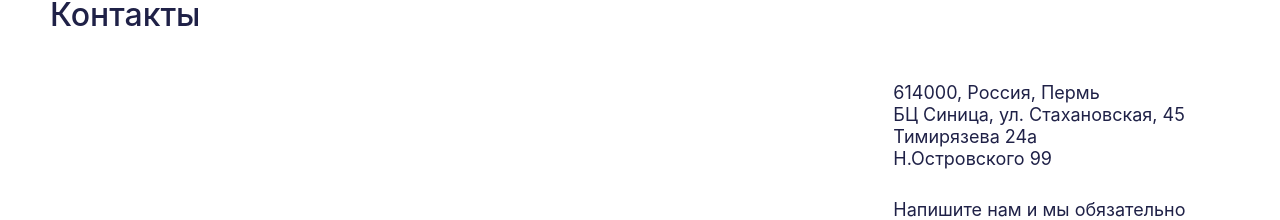
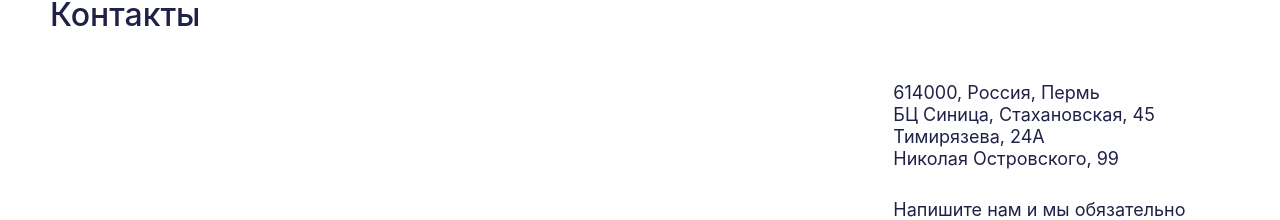
Before and after one commit to proinfoservice/homepage, a plain HTML site: page contacts.html in a window 1280 px wide. Shown: the part 153-373 px from the top of the page. Drawn offline with nearby package versions, Linux system fonts and the light colour scheme.

Commit message:
Update homepage

```diff
--- a/contacts.html
+++ b/contacts.html
@@ -96,9 +96,9 @@
       </div>
       <div class="col-xl-4 col-lg-4">
         <p>614000, Россия, Пермь<br>
-          БЦ Синица, ул. Стахановская, 45<br>
-          Тимирязева 24а<br>
-          Н.Островского 99</p>
+          БЦ Синица, Стахановская, 45<br>
+          Тимирязева, 24А<br>
+          Николая Островского, 99</p>
 
         <p>Напишите нам и мы обязательно
           познакомиимся с вами поближе.</p>
--- a/feed.xml
+++ b/feed.xml
@@ -1,2 +1,2 @@
-<?xml version="1.0" encoding="utf-8"?><feed xmlns="http://www.w3.org/2005/Atom" ><generator uri="https://jekyllrb.com/" version="3.8.5">Jekyll</generator><link href="/feed.xml" rel="self" type="application/atom+xml" /><link href="/" rel="alternate" type="text/html" /><updated>2021-02-06T12:03:43+05:00</updated><id>/feed.xml</id><title type="html">proinfoservice</title><subtitle>proinfoservice
+<?xml version="1.0" encoding="utf-8"?><feed xmlns="http://www.w3.org/2005/Atom" ><generator uri="https://jekyllrb.com/" version="3.8.5">Jekyll</generator><link href="/feed.xml" rel="self" type="application/atom+xml" /><link href="/" rel="alternate" type="text/html" /><updated>2021-02-12T09:46:27+05:00</updated><id>/feed.xml</id><title type="html">proinfoservice</title><subtitle>proinfoservice
 </subtitle></feed>
```
